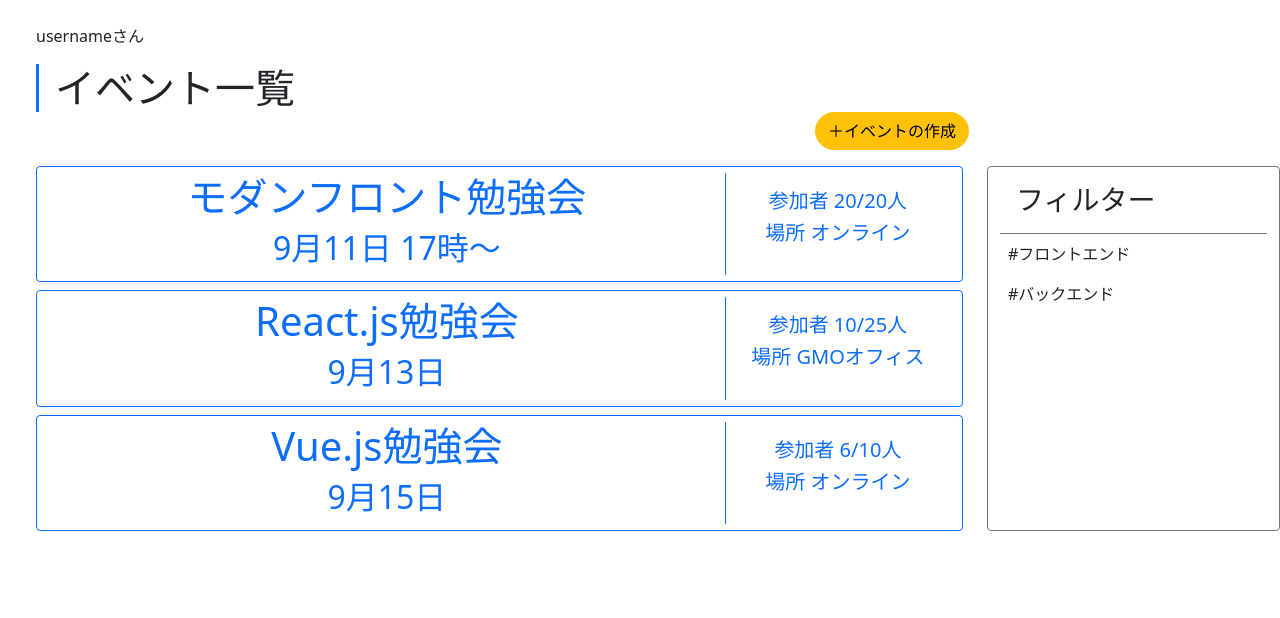
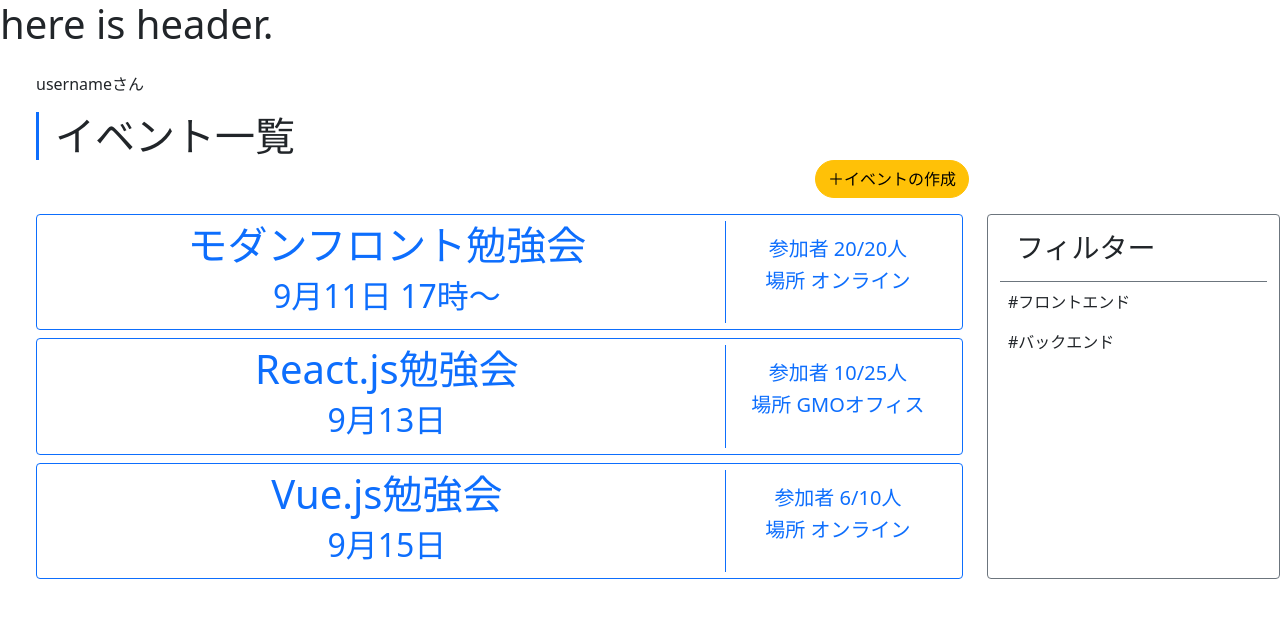
Before and after one commit to TAKAYAMAN2180/gmo-group-b-alfa, a Next.js app: page /home in a window 1280 px wide. Shown: the top 618 px of the page. Built offline with nearby package versions, Linux system fonts and the light colour scheme; no server answers.

Commit message:
add: header用tsxの作成とその読み込み

```diff
--- /dev/null
+++ b/src/components/header.tsx
@@ -0,0 +1,7 @@
+export default function Header() {
+  return (
+    <>
+    <h1>here is header.</h1>
+    </>
+  );
+}
--- a/src/pages/_app.tsx
+++ b/src/pages/_app.tsx
@@ -1,10 +1,12 @@
 import type {AppProps} from 'next/app'
 import {SessionProvider} from "next-auth/react";
+import Header from '../components/header';
 import "../../public/bootstrap/css/bootstrap.min.css";
 
 function MyApp({Component, pageProps}: AppProps) {
     return (
         <>
+            <Header />
             <SessionProvider session={pageProps.session}>
             <Component {...pageProps} />
             </SessionProvider>
```
